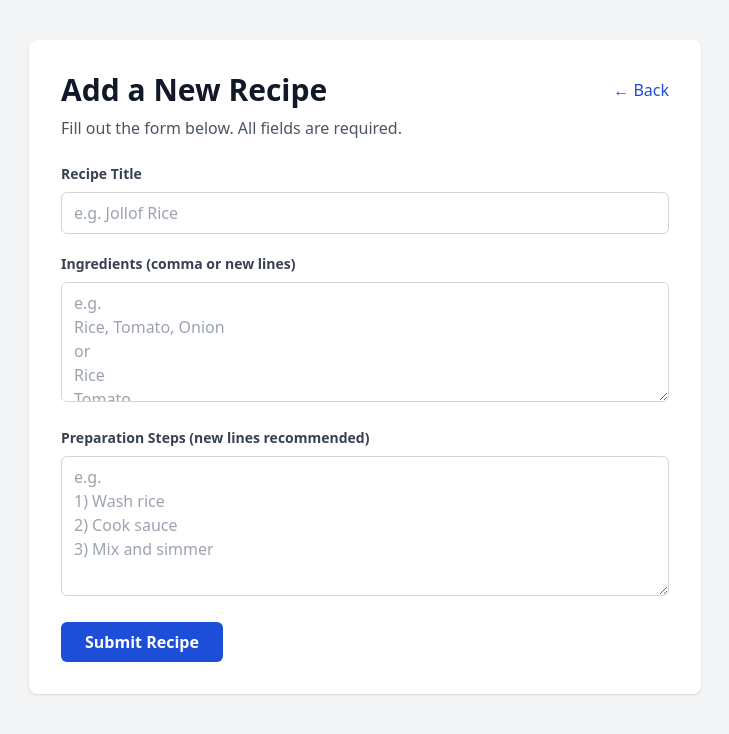
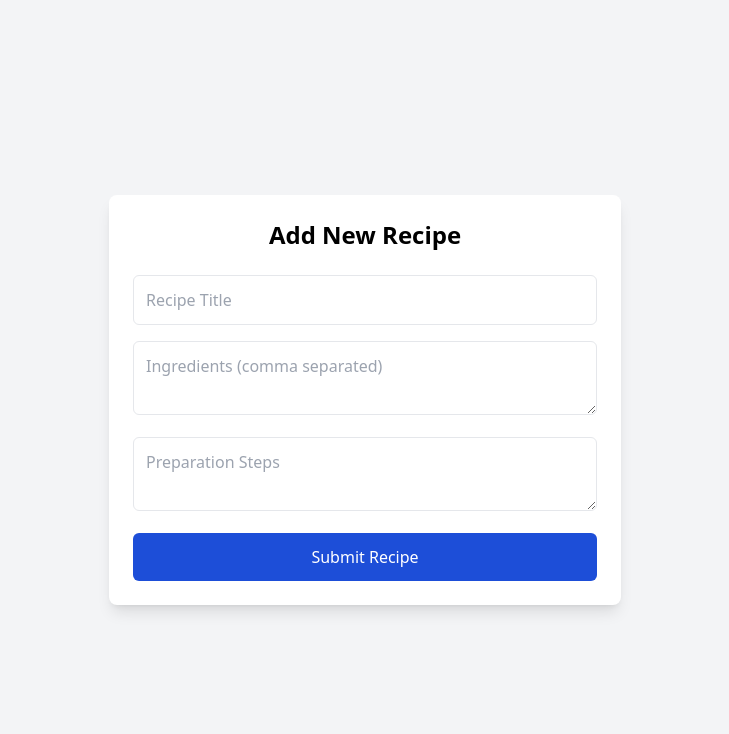
Before and after one commit to mayonorris/alx-fe-reactjs, a React app in the folder recipe-sharing-platform/: page /add in a window 1280 px wide. Shown: the top 734 px of the page, without its empty margins (275-1004 px from the left). Built offline with nearby package versions, Linux system fonts and the light colour scheme; the HTML template or start-up script is replaced by a standard one.

Commit message:
Fix AddRecipeForm with steps state and validation

```diff
--- a/recipe-sharing-platform/src/components/AddRecipeForm.jsx
+++ b/recipe-sharing-platform/src/components/AddRecipeForm.jsx
@@ -1,118 +1,71 @@
 import { useState } from "react";
-import { Link } from "react-router-dom";
 
 export default function AddRecipeForm() {
   const [title, setTitle] = useState("");
   const [ingredients, setIngredients] = useState("");
-  const [instructions, setInstructions] = useState("");
-
-  const [errors, setErrors] = useState({});
-
-  const validate = () => {
-    const newErrors = {};
-
-    if (!title.trim()) newErrors.title = "Title is required.";
-    if (!ingredients.trim()) newErrors.ingredients = "Ingredients are required.";
-    if (!instructions.trim()) newErrors.instructions = "Instructions are required.";
-
-    const ingredientList = ingredients
-      .split(/,|\n/)
-      .map((i) => i.trim())
-      .filter(Boolean);
-
-    if (ingredientList.length < 2) {
-      newErrors.ingredients = "Please provide at least 2 ingredients (comma or new line separated).";
-    }
-
-    return newErrors;
-  };
+  const [steps, setSteps] = useState(""); // ✅ IMPORTANT: must be named steps
+  const [error, setError] = useState("");
 
   const handleSubmit = (e) => {
     e.preventDefault();
 
-    const newErrors = validate();
-    setErrors(newErrors);
+    // Simple validation
+    if (!title || !ingredients || !steps) {
+      setError("All fields are required.");
+      return;
+    }
 
-    if (Object.keys(newErrors).length > 0) return;
+    if (ingredients.split(",").length < 2) {
+      setError("Please enter at least two ingredients separated by commas.");
+      return;
+    }
 
+    setError("");
     alert("Recipe submitted successfully!");
 
     // Reset form
     setTitle("");
     setIngredients("");
-    setInstructions("");
-    setErrors({});
+    setSteps("");
   };
 
   return (
-    <div className="min-h-screen bg-gray-100 px-4 py-10">
-      <div className="max-w-2xl mx-auto bg-white rounded-lg shadow p-6 sm:p-8">
-        <div className="flex items-center justify-between gap-4">
-          <h1 className="text-2xl sm:text-3xl font-bold text-gray-900">Add a New Recipe</h1>
-          <Link to="/" className="text-blue-700 font-medium hover:underline">
-            ← Back
-          </Link>
-        </div>
+    <div className="min-h-screen bg-gray-100 flex items-center justify-center px-4 py-10">
+      <div className="bg-white p-6 rounded-lg shadow-lg w-full max-w-lg">
+        <h2 className="text-2xl font-bold mb-6 text-center">
+          Add New Recipe
+        </h2>
 
-        <p className="text-gray-600 mt-2">
-          Fill out the form below. All fields are required.
-        </p>
+        {error && (
+          <p className="text-red-600 mb-4 text-center">{error}</p>
+        )}
 
-        <form onSubmit={handleSubmit} className="mt-6 space-y-5">
-          {/* Title */}
-          <div>
-            <label className="block text-sm font-semibold text-gray-700">Recipe Title</label>
+        <form onSubmit={handleSubmit} className="space-y-4">
           <input
             type="text"
-              className={`mt-2 w-full rounded-md border px-3 py-2 outline-none focus:ring-2 focus:ring-blue-500 ${
-                errors.title ? "border-red-500" : "border-gray-300"
-              }`}
-              placeholder="e.g. Jollof Rice"
+            placeholder="Recipe Title"
             value={title}
             onChange={(e) => setTitle(e.target.value)}
+            className="w-full p-3 border rounded-md focus:outline-none focus:ring-2 focus:ring-blue-500"
           />
-            {errors.title && <p className="text-red-600 text-sm mt-1">{errors.title}</p>}
-          </div>
 
-          {/* Ingredients */}
-          <div>
-            <label className="block text-sm font-semibold text-gray-700">
-              Ingredients (comma or new lines)
-            </label>
           <textarea
-              className={`mt-2 w-full rounded-md border px-3 py-2 outline-none focus:ring-2 focus:ring-blue-500 min-h-[120px] ${
-                errors.ingredients ? "border-red-500" : "border-gray-300"
-              }`}
-              placeholder={`e.g.\nRice, Tomato, Onion\nor\nRice\nTomato\nOnion`}
+            placeholder="Ingredients (comma separated)"
             value={ingredients}
             onChange={(e) => setIngredients(e.target.value)}
+            className="w-full p-3 border rounded-md focus:outline-none focus:ring-2 focus:ring-blue-500"
           />
-            {errors.ingredients && (
-              <p className="text-red-600 text-sm mt-1">{errors.ingredients}</p>
-            )}
-          </div>
 
-          {/* Instructions */}
-          <div>
-            <label className="block text-sm font-semibold text-gray-700">
-              Preparation Steps (new lines recommended)
-            </label>
           <textarea
-              className={`mt-2 w-full rounded-md border px-3 py-2 outline-none focus:ring-2 focus:ring-blue-500 min-h-[140px] ${
-                errors.instructions ? "border-red-500" : "border-gray-300"
-              }`}
-              placeholder={`e.g.\n1) Wash rice\n2) Cook sauce\n3) Mix and simmer`}
-              value={instructions}
-              onChange={(e) => setInstructions(e.target.value)}
+            placeholder="Preparation Steps"
+            value={steps}
+            onChange={(e) => setSteps(e.target.value)}
+            className="w-full p-3 border rounded-md focus:outline-none focus:ring-2 focus:ring-blue-500"
           />
-            {errors.instructions && (
-              <p className="text-red-600 text-sm mt-1">{errors.instructions}</p>
-            )}
-          </div>
 
           <button
             type="submit"
-            className="w-full sm:w-auto bg-blue-700 text-white font-semibold px-6 py-2 rounded-md hover:bg-blue-800 transition"
+            className="w-full bg-blue-700 text-white py-3 rounded-md hover:bg-blue-800 transition"
           >
             Submit Recipe
           </button>
```
Lines whose indentation alone changed are shown as unchanged.
